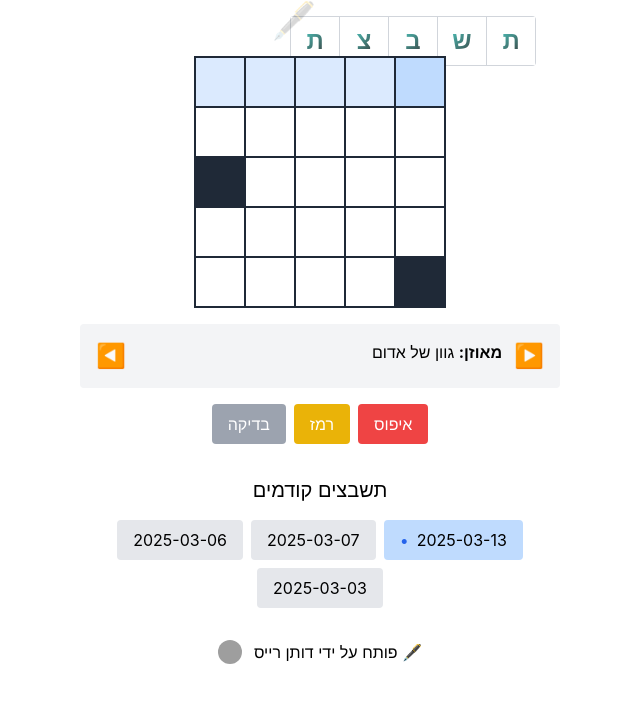
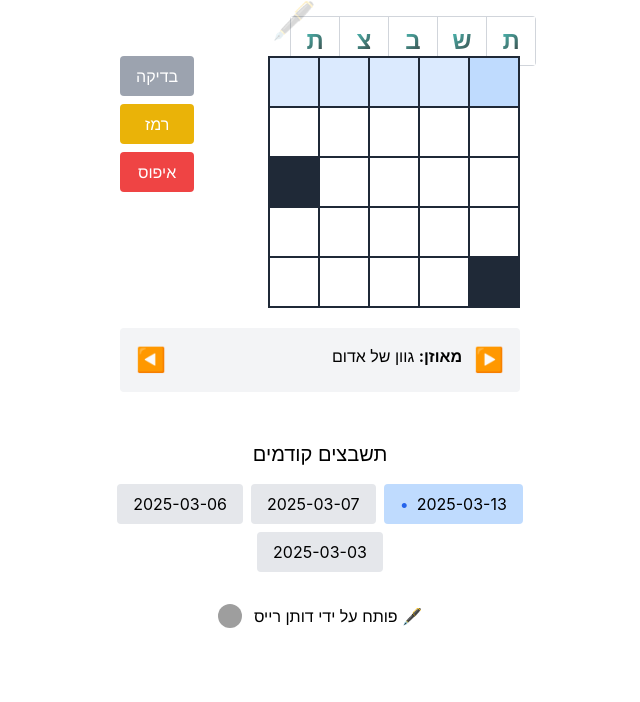
Before and after one commit to dotanrs/tashbezet, a React (Create React App) app: page / in a window 1280 px wide. Both pictures are taken after a click on the button "מוכנים לתשבצ?". Shown: the top 702 px of the page, without its empty margins (320-960 px from the left). Built offline with nearby package versions, Linux system fonts and the light colour scheme; grey boxes are pictures that could not be loaded.

Commit message:
Shuffle design

```diff
--- a/src/components/CrosswordGrid.tsx
+++ b/src/components/CrosswordGrid.tsx
@@ -57,7 +57,7 @@ const CrosswordGrid: React.FC<CrosswordGridProps> = ({
   const displayToLogicalCol = (displayCol: number) => 4 - displayCol;
 
   return (
-    <div className="grid grid-cols-5 gap-0 border border-gray-800 mb-4 mt-[40px]">
+    <div className="grid grid-cols-5 gap-0 border border-gray-800">
       {userGrid.map((row, rowIndex) => (
         row.map((_, displayColIndex) => {
           const colIndex = displayToLogicalCol(displayColIndex);
--- a/src/crossword-puzzle.tsx
+++ b/src/crossword-puzzle.tsx
@@ -110,6 +110,7 @@ const CrosswordPuzzle = () => {
     const newGrid = getNewGrid(currentPuzzleId);
     setUserGrid(newGrid);
     setCellStatus(createEmptyCellStatus());
+    setMessage('');
   };
 
   // Add handleStartGame
@@ -570,50 +571,20 @@ const CrosswordPuzzle = () => {
 
           {currentConfig && (
             <>
-              <CrosswordGrid
-                userGrid={userGrid}
-                cellStatus={cellStatus}
-                selected={selected}
-                direction={direction}
-                cellRefs={cellRefs}
-                onCellClick={handleCellClick}
-                onChange={handleChange}
-                onKeyDown={handleKeyDown}
-              />
-
+            <div id="whole-crossword" className="w-[400px]">
+              <div id="crossword-and-buttons" className="flex flex-row justify-between items-start mt-[40px] mb-5">
+                {/* Sidebar */}
+                <div id="sidebar" className="mr-10">
+                  <div>
                       {/* Status message */}
                       {message && (
-                <div className="mt-4 mb-6 p-2 rounded bg-green-100 text-green-800" style={{ direction: 'rtl' }}>
+                        <div className="mb-6 p-2 rounded bg-green-100 text-green-800" style={{ direction: 'rtl' }}>
                           {message}
                         </div>
                       )}
 
-              {/* Clues display */}
-              <div className="mb-4 p-4 bg-gray-100 rounded w-full direction-rtl text-right flex" style={{ direction: 'rtl' }}>
-                <div className="flex-none gap-20 cursor-pointer select-none text-2xl"
-                onClick={() => moveToNextDefinition(true)}>
-                {"▶️"}
-                </div>
-                <div className="flex-1 gap-2 px-3">
-                {selected && direction === 'across' && (
-                  <div className="mb-2">
-                    <span className="font-bold">מאוזן:</span> {currentConfig.rowClues[selected.row]}
-                  </div>
-                )}
-                {selected && direction === 'down' && (
-                  <div>
-                    <span className="font-bold">מאונך:</span> {currentConfig.columnClues[selected.col]}
-                  </div>
-                )}
-                </div>
-                <div className="flex-none gap-20 cursor-pointer select-none text-2xl"
-                onClick={() => moveToNextDefinition(false)}>
-                {"◀️"}
-                </div>
-              </div>
-
                     {/* Buttons section */}
-              <div className="flex gap-2">
+                    <div className="flex flex-col gap-2">
                       <button
                         onClick={markPuzzle}
                         disabled={!hasUntestedCells()}
@@ -643,6 +614,45 @@ const CrosswordPuzzle = () => {
                         איפוס
                       </button>
                     </div>
+                  </div>
+                </div>
+                <CrosswordGrid
+                  userGrid={userGrid}
+                  cellStatus={cellStatus}
+                  selected={selected}
+                  direction={direction}
+                  cellRefs={cellRefs}
+                  onCellClick={handleCellClick}
+                  onChange={handleChange}
+                    onKeyDown={handleKeyDown}
+                  />
+              </div>
+
+
+                {/* Clues display */}
+                <div className="mb-4 p-4 bg-gray-100 rounded w-full direction-rtl text-right flex" style={{ direction: 'rtl' }}>
+                  <div className="flex-none gap-20 cursor-pointer select-none text-2xl"
+                  onClick={() => moveToNextDefinition(true)}>
+                  {"▶️"}
+                  </div>
+                  <div className="flex-1 gap-2 px-3">
+                  {selected && direction === 'across' && (
+                    <div className="mb-2">
+                      <span className="font-bold">מאוזן:</span> {currentConfig.rowClues[selected.row]}
+                    </div>
+                  )}
+                  {selected && direction === 'down' && (
+                    <div>
+                      <span className="font-bold">מאונך:</span> {currentConfig.columnClues[selected.col]}
+                    </div>
+                  )}
+                  </div>
+                  <div className="flex-none gap-20 cursor-pointer select-none text-2xl"
+                  onClick={() => moveToNextDefinition(false)}>
+                  {"◀️"}
+                  </div>
+                </div>
+              </div>
 
               <PreviousPuzzles
                 currentPuzzleId={currentPuzzleId}
```
Lines whose indentation alone changed are shown as unchanged.
